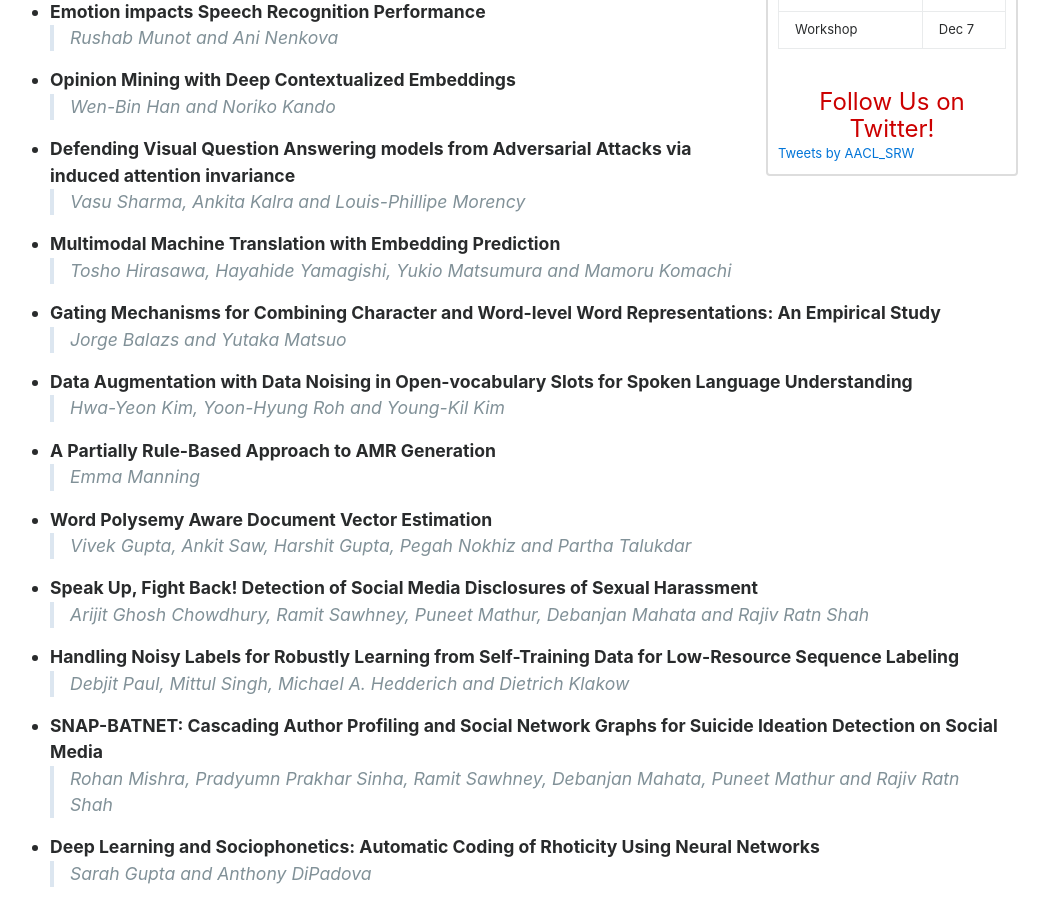
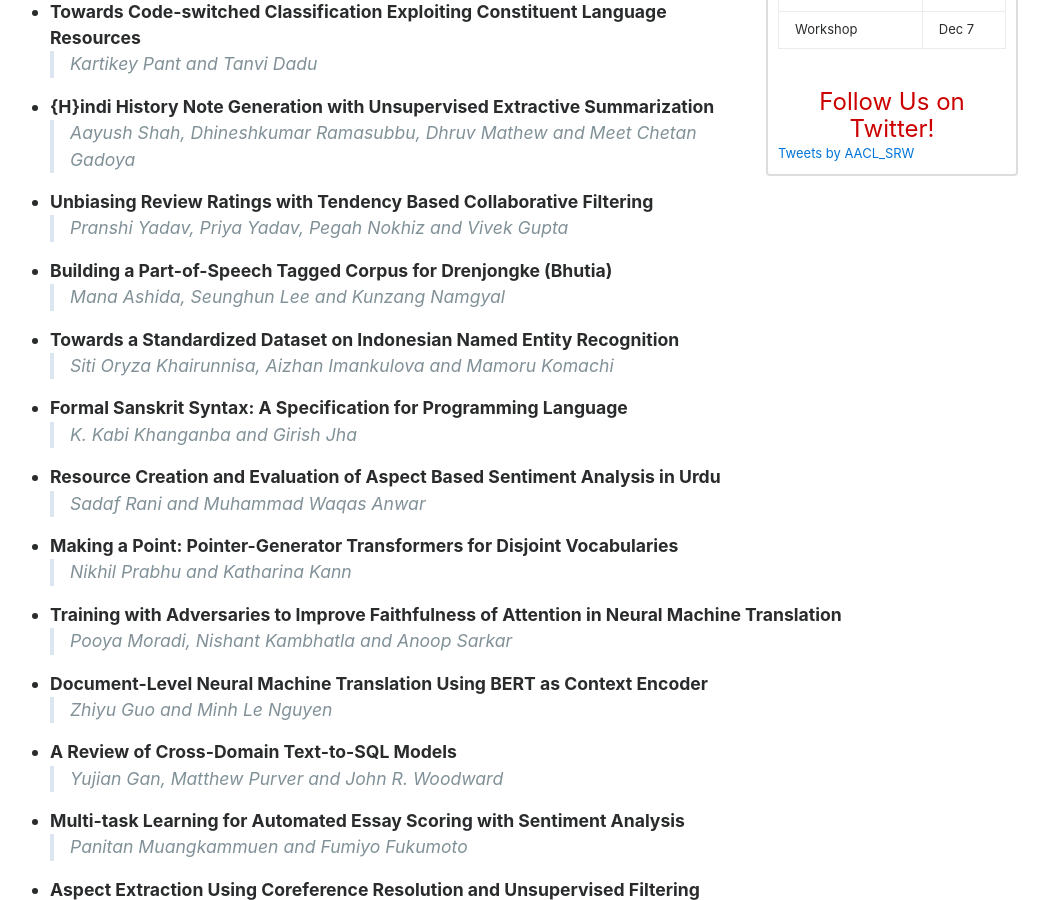
Before and after one commit to aacl2023-srw/aacl2023-srw.github.io, a Jekyll site: the page built from accepted.md, in a window 1280 px wide and 900 px high, scrolled down 1072 px. Shown: the whole window, without its empty margins (126-1175 px from the left). Built offline with Jekyll 4.4.1, drawn with Linux system fonts in a browser that asks for light colours; comment, search, counter and statistics services are not loaded; some of the changed text lies outside the part shown.

Commit message:
add accept page

```diff
--- a/accepted.md
+++ b/accepted.md
@@ -1,78 +1,78 @@
 ---
 layout: page
 title: "Accepted Papers"
-permalink: /accepted
-order : 1
+permalink: program/accepted
+order : 2
 ---
 
-* __A bag-of-concepts model improves relation extraction in a narrow knowledge domain with limited data__
->_Jiyu Chen, Karin Verspoor and Zenan Zhai_
+* __Text Classification through Glyph-aware Disentangled Character Embedding and Semantic Sub-character Augmentation__
+>_Takumi Aoki, Shunsuke Kitada and Hitoshi Iyatomi_
 
-* __The Strength of the Weakest Supervision: Topic Classification Using Class Labels__
->_Jiatong Li, Kai Zheng, Hua Xu, Qiaozhu Mei and Yue Wang_
+* __Two-Headed Monster and Crossed Co-Attention Networks__
+>_Yaoyiran Li and Jing Jian_
 
-* __A Pregroup Representation of Word Order Alternation Using Hindi Syntax__
->_Alok Debnath and Manish Shrivastava_
+* __Towards a Task-Agnostic Model of Difficulty Estimation for Supervised Learning Tasks__
+>_Antonio Laverghetta Jr., Jamshidbek Mirzakhalov and John Licato_
 
-* __Generating Text through Adversarial Training using Skip-Thought Vectors__
->_Afroz Ahamad_
+* __A Siamese CNN Architecture for Learning Chinese Sentence Similarity__
+>_Haoxiang Shi, Cen Wang and Tetsuya Sakai_
 
-* __SEDTWik: Segmentation-based Event Detection from Tweets using Wikipedia__
->_Keval Morabia, Neti Lalita Bhanu Murthy, Aruna Malapati and Surender Samant_
+* __Automatic Classification of Students on Twitter Using Simple Profile Information__
+>_Lili-Michal Wilson and Christopher Wun_
 
-* __Emotion impacts Speech Recognition Performance__
->_Rushab Munot and Ani Nenkova_
+* __Towards Code-switched Classification Exploiting Constituent Language Resources__
+>_Kartikey Pant and Tanvi Dadu_
 
-* __Opinion Mining with Deep Contextualized Embeddings__
->_Wen-Bin Han and Noriko Kando_
+* __{H}indi History Note Generation with Unsupervised Extractive Summarization__
+>_Aayush Shah, Dhineshkumar Ramasubbu, Dhruv Mathew and Meet Chetan Gadoya_
 
-* __Defending Visual Question Answering models from Adversarial Attacks via induced attention invariance__
->_Vasu Sharma, Ankita Kalra and Louis-Phillipe Morency_
+* __Unbiasing Review Ratings with Tendency Based Collaborative Filtering__
+>_Pranshi Yadav, Priya Yadav, Pegah Nokhiz and Vivek Gupta_
 
-* __Multimodal Machine Translation with Embedding Prediction__
->_Tosho Hirasawa, Hayahide Yamagishi, Yukio Matsumura and Mamoru Komachi_
+* __Building a Part-of-Speech Tagged Corpus for Drenjongke (Bhutia)__
+>_Mana Ashida, Seunghun Lee and Kunzang Namgyal_
 
-* __Gating Mechanisms for Combining Character and Word-level Word Representations: An Empirical Study__
->_Jorge Balazs and Yutaka Matsuo_
+* __Towards a Standardized Dataset on Indonesian Named Entity Recognition__
+>_Siti Oryza Khairunnisa, Aizhan Imankulova and Mamoru Komachi_
 
-* __Data Augmentation with Data Noising in Open-vocabulary Slots for Spoken Language Understanding__
->_Hwa-Yeon Kim, Yoon-Hyung Roh and Young-Kil Kim_
+* __Formal Sanskrit Syntax: A Specification for Programming Language__
+>_K. Kabi Khanganba and Girish Jha_
 
-* __A Partially Rule-Based Approach to AMR Generation__
->_Emma Manning_
+* __Resource Creation and Evaluation of Aspect Based Sentiment Analysis in Urdu__
+>_Sadaf Rani and Muhammad Waqas Anwar_
 
-* __Word Polysemy Aware Document Vector Estimation__
->_Vivek Gupta, Ankit Saw, Harshit Gupta, Pegah Nokhiz and Partha Talukdar_
+* __Making a Point: Pointer-Generator Transformers for Disjoint Vocabularies__
+>_Nikhil Prabhu and Katharina Kann_
 
-* __Speak Up, Fight Back! Detection of Social Media Disclosures of Sexual Harassment__
->_Arijit Ghosh Chowdhury, Ramit Sawhney, Puneet Mathur, Debanjan Mahata and Rajiv Ratn Shah_
+* __Training with Adversaries to Improve Faithfulness of Attention in Neural Machine Translation__
+>_Pooya Moradi, Nishant Kambhatla and Anoop Sarkar_
 
-* __Handling Noisy Labels for Robustly Learning from Self-Training Data for Low-Resource Sequence Labeling__
->_Debjit Paul, Mittul Singh, Michael A. Hedderich and Dietrich Klakow_
+* __Document-Level Neural Machine Translation Using BERT as Context Encoder__
+>_Zhiyu Guo and Minh Le Nguyen_
 
-* __SNAP-BATNET: Cascading Author Profiling and Social Network Graphs for Suicide Ideation Detection on Social Media__
->_Rohan Mishra, Pradyumn Prakhar Sinha, Ramit Sawhney, Debanjan Mahata, Puneet Mathur and Rajiv Ratn Shah_
+* __A Review of Cross-Domain Text-to-SQL Models__
+>_Yujian Gan, Matthew Purver and John R. Woodward_
 
-<!--* __EQUATE : A Benchmark Evaluation Framework for Quantitative Reasoning in Natural Language Inference__
->_Abhilasha Ravichander, Aakanksha Naik, Carolyn Rose and Eduard Hovy_ -->
+* __Multi-task Learning for Automated Essay Scoring with Sentiment Analysis__
+>_Panitan Muangkammuen and Fumiyo Fukumoto_
 
-* __Deep Learning and Sociophonetics: Automatic Coding of Rhoticity Using Neural Networks__
->_Sarah Gupta and Anthony DiPadova_
+* __Aspect Extraction Using Coreference Resolution and Unsupervised Filtering__
+>_Deon Mai and Wei Emma Zhang_
 
-* __Kickstarting NLP for the whole-person function domain with representation learning and data analysis__
->_Denis Newman-Griffis_
+* __GRUBERT: A GRU-Based Method to Fuse BERT Hidden Layers for Twitter Sentiment Analysis__
+>_Leo Horne, Matthias Matti, Pouya Pourjafar and Zuowen Wang_
 
-* __Is it Dish Washer Safe? Automatically Answering ``Yes/No'' Questions using Customer Reviews__
->_Daria Dzendzik, Carl Vogel and JENNIFER FOSTER_
+* __Exploring Statistical and Neural Models for Noun Ellipsis Detection and Resolution in English__
+>_Payal Khullar_
 
-* __Computational Investigations of Pragmatic Effects in Natural Language__
->_Jad Kabbara_
+* __MRC Examples Answerable by BERT without a Question Are Less Effective in MRC Model Training__
+>_Hongyu Li, Tengyang Chen, Shuting Bai, Takehito Utsuro and Yasuhide Kawada_
 
-* __Prediction of disfluencies in English speech__
->_Samvit Dammalapati, Rajakrishnan Rajkumar and Sumeet Agarwal_
+* __Text Simplification with Reinforcement Learning Using Supervised Rewards on Grammaticality, Meaning Preservation, and Simplicity__
+>_Akifumi Nakamachi, Tomoyuki Kajiwara and Yuki Arase_
 
-* __Learn Languages First and Then Convert: Towards Effective Simplified to Traditional Chinese Conversion__
->_Pranav A, S.F. Hui, I-Tsun Cheng, Ishaan Batra and Chiu Yik Hei_
+* __Label Representations in Modeling Classification as Text Generation__
+>_Xinyi Chen, Jingxian Xu and Alex Wang_
 
-* __Identifying and Reducing Gender Bias in Word-Level Language Models__
->_Shikha Bordia and Samuel R. Bowman_
+* __Generating Inflectional Errors for Grammatical Error Correction in {H}indi__
+>_Ankur Sonawane, Sujeet Kumar Vishwakarma, Bhavana Srivastava and Anil Kumar Singh_
```
